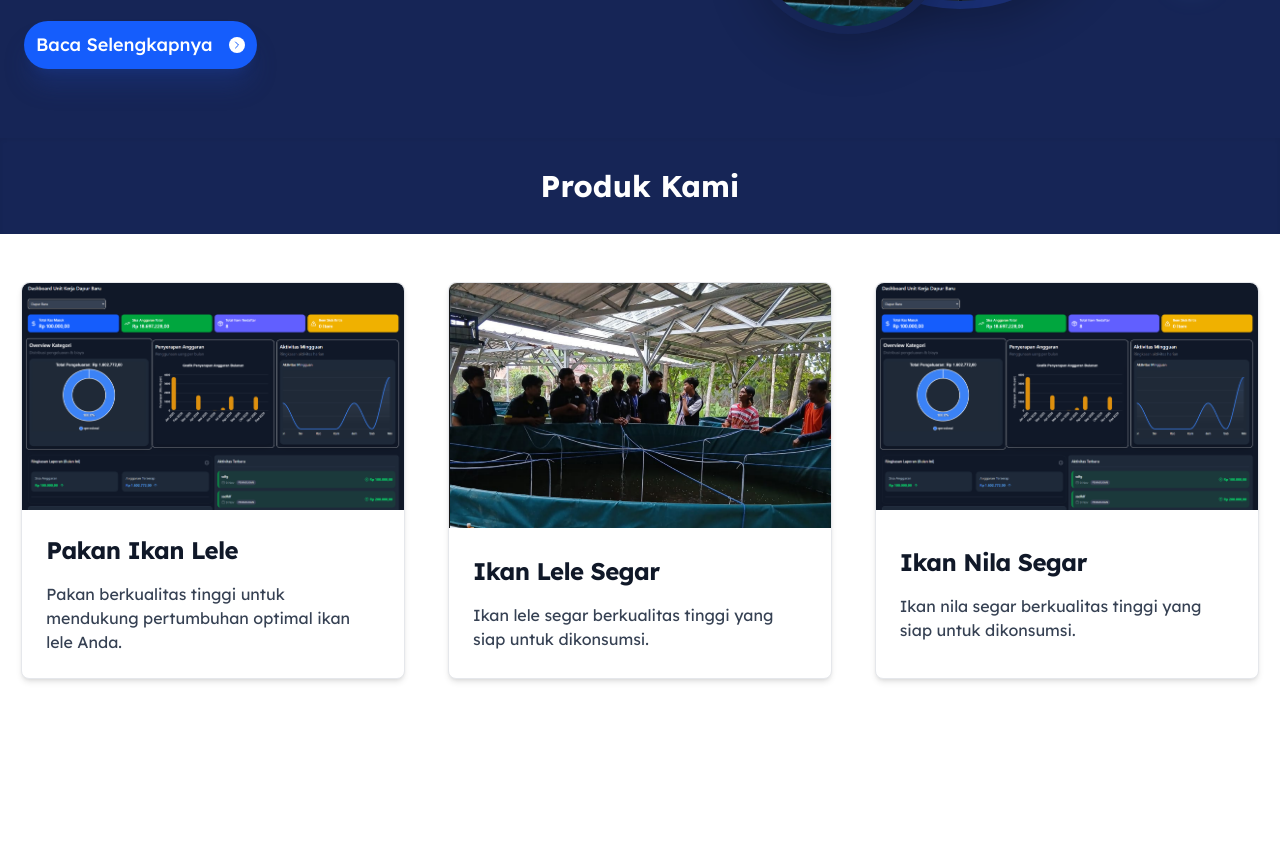
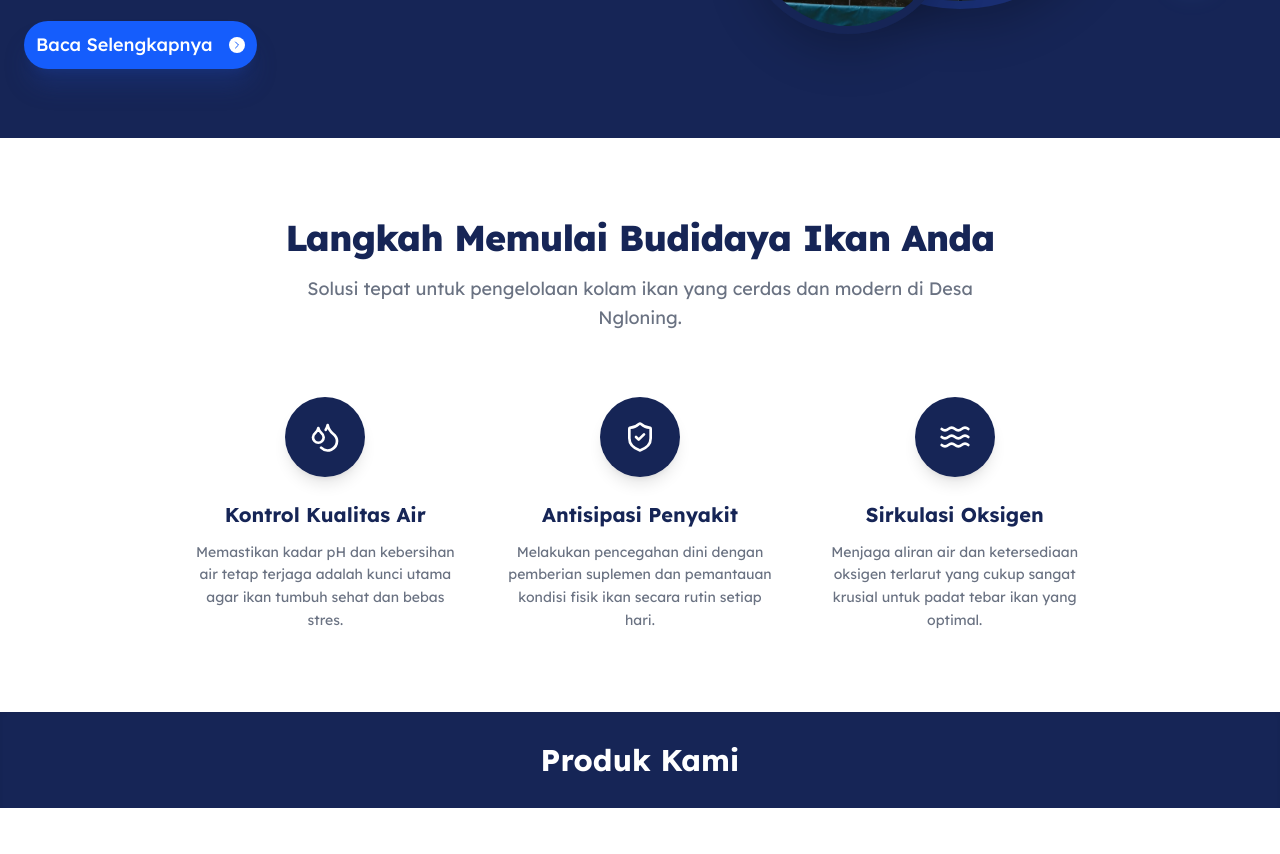
Before and after one commit to cardinaldeacre/KKN-Freshwater-Fish-Farm-Website, a React (Vite) app: page / in a window 1280 px wide. Shown: the part 1240-2094 px from the top of the page. Before the commit the page ends 1967 px from the top, so only its background shows below. Built offline with nearby package versions, Linux system fonts and the light colour scheme; a web font is replaced by a local one.

Commit message:
add new component

```diff
--- a/src/pages/Home.jsx
+++ b/src/pages/Home.jsx
@@ -2,12 +2,14 @@ import Activities from "@/components/Activities";
 import Hero from "@/components/Hero";
 import Products from "@/components/Products";
 import { Carousel } from "flowbite-react";
+import StepsToStart from "@/components/StepToStart";
 
 export default function Home() {
     return (
         <>
             <Hero />
             <Activities />
+            <StepsToStart />
             <Products />
         </>
     )
```
